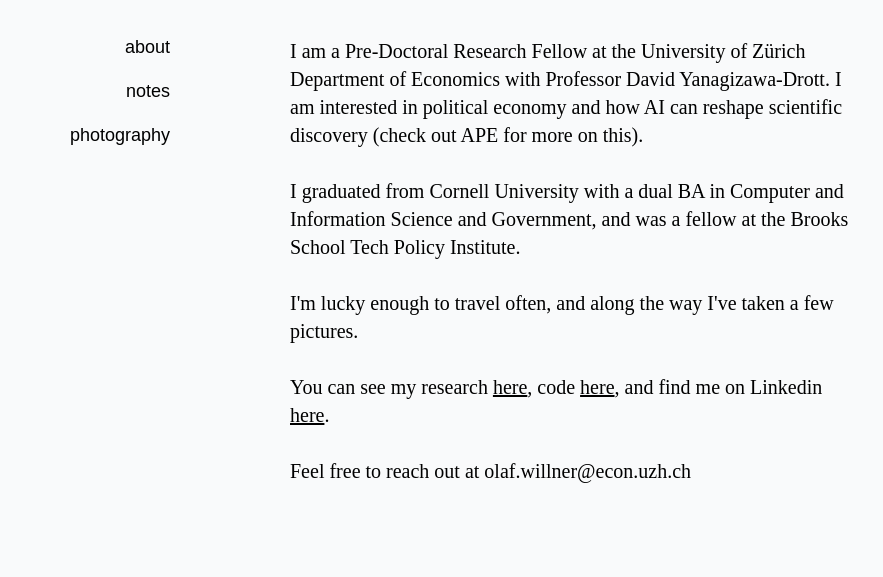
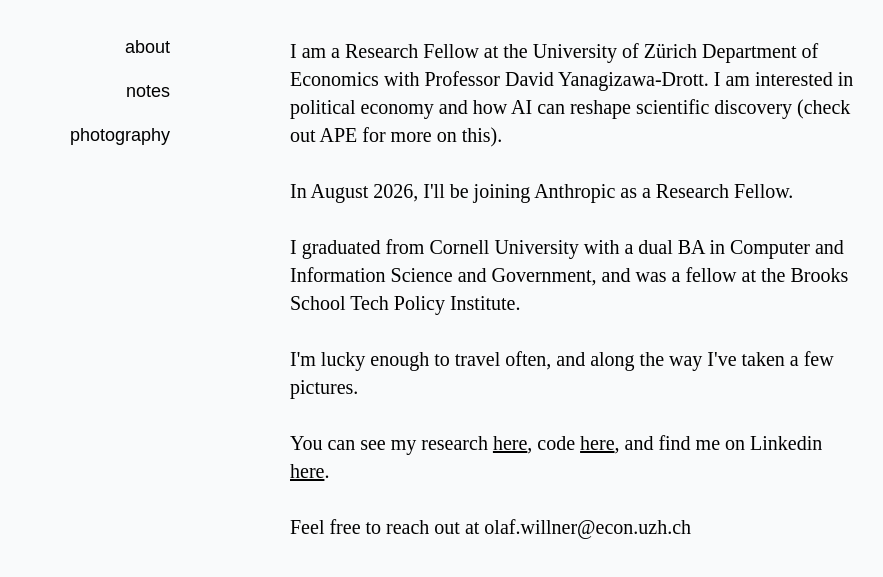
Before and after one commit to olafdrw/olafwillner.com, a plain HTML site: page index.html in a window 1280 px wide. Shown: the part 139-716 px from the top of the page, without its empty margins (178-1061 px from the left). Drawn offline with nearby package versions, Linux system fonts and the light colour scheme; a script that the page names is missing; a web font is replaced by a local one.

Commit message:
Add Anthropic Research Fellow note; update title

```diff
--- a/index.html
+++ b/index.html
@@ -46,12 +46,13 @@
                 <div>
                     <p class="font-sans font-semibold text-4xl text-gray-900
                         mb-5 md:mb-10 hidden md:block">About me</p>
-                    <p class="font-serif text-xl text-black-900">I am a Pre-Doctoral Research Fellow
+                    <p class="font-serif text-xl text-black-900">I am a Research Fellow
                         at the <a
                             href="https://www.econ.uzh.ch/en.html"
                             class="hover:text-gray-600 hover:underline
                             transition-opacity text-black-900">University of Zürich Department of Economics</a> with <a class="hover:text-gray-600 hover:underline
                             transition-opacity text-black-900" href="https://www.ubscenter.uzh.ch/en/research/yanagizawa-drott.html">Professor David Yanagizawa-Drott</a>. I am interested in political economy and how AI can reshape scientific discovery (check out <a href="https://ape.socialcatalystlab.org/" class="hover:text-gray-600 hover:underline transition-opacity text-black-900">APE</a> for more on this).<br><br>
+                        In August 2026, I'll be joining <a href="https://www.anthropic.com/news/the-anthropic-institute" class="hover:text-gray-600 hover:underline transition-opacity text-black-900">Anthropic</a> as a Research Fellow.<br><br>
                         I graduated from <a href="https://people.as.cornell.edu/olaf-de-rohan-willner" class="hover:text-gray-600 hover:underline
                         transition-opacity text-black-900">Cornell University</a> with a dual BA in Computer and Information Science and Government, and was a fellow at the <a
                             class="hover:text-gray-600 hover:underline
```
Also changed, not shown: 1 other file.
